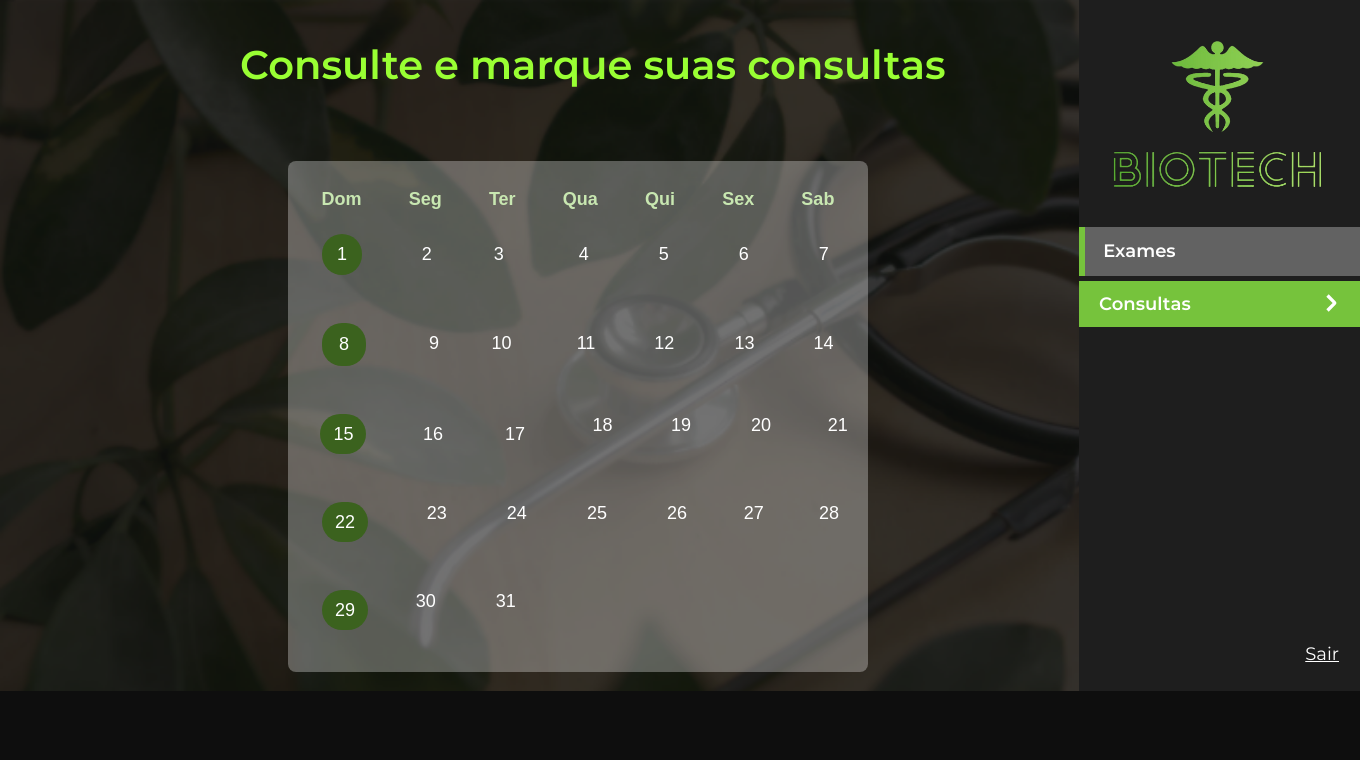
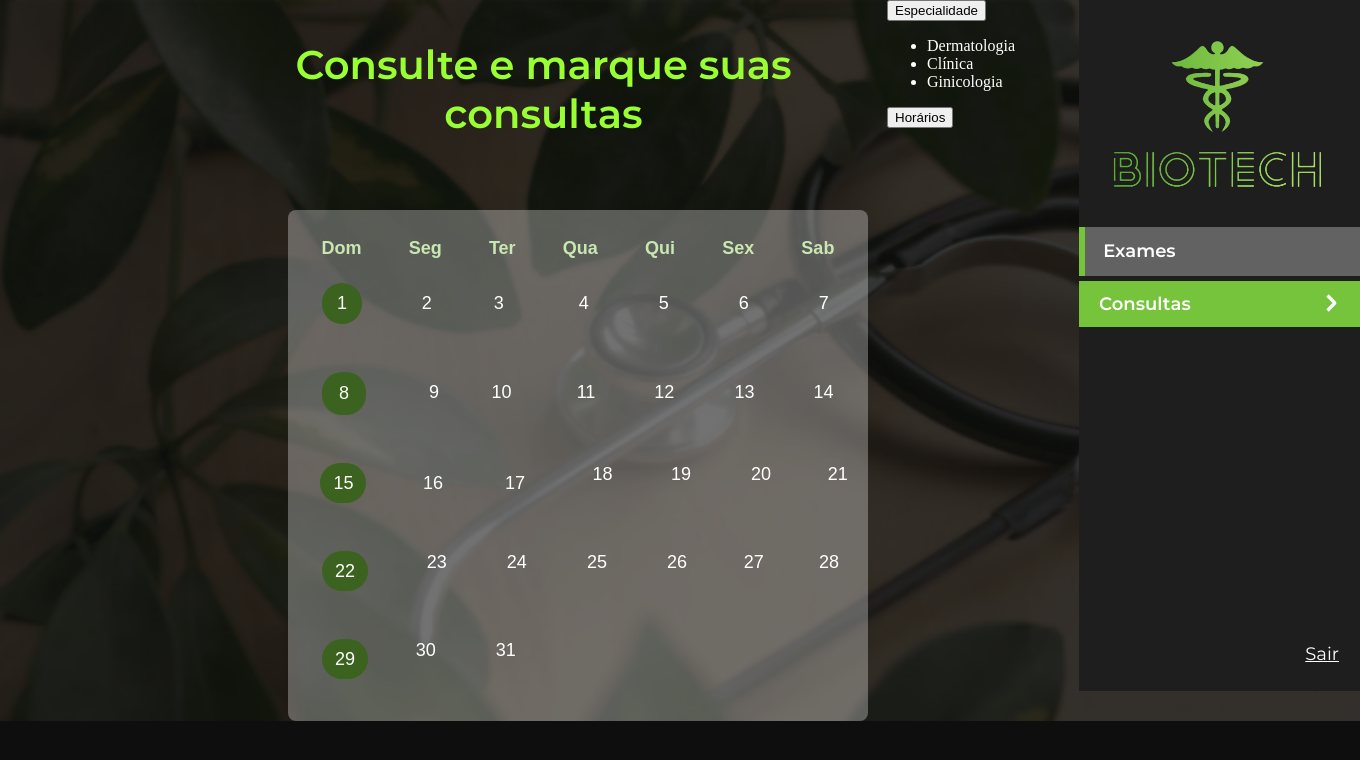
Before and after one commit to Isasouza00/Biotech, a Flask app: page /1/consultas in a window 1360 px wide. Shown: the top 760 px of the page. Run offline with Flask 3, Linux system fonts and the light colour scheme; parts of the project's set-up code (start-up, migrations or seed data) failed here and were passed over.

Commit message:
menu consultas

```diff
--- a/static/css/consultas.css
+++ b/static/css/consultas.css
@@ -286,6 +286,15 @@ body{
 
 
 
+.container_menu_consultas{
+    color:#fff;
+    text-decoration: none;
+}
+
+
+
+
+
 .menu_patient{
     justify-content: right;
 
--- a/templates/consultas.html
+++ b/templates/consultas.html
@@ -4,6 +4,7 @@
     <meta charset="UTF-8">
     <meta name="viewport" content="width=device-width, initial-scale=1.0">
     <link rel="stylesheet" href="../static/css/consultas.css">
+    <link rel="stylesheet" href="../static/assets/images/logo_bio.png" type="images">
     <title>Consulta_usuario</title>
 </head>
 <body>
@@ -58,6 +59,16 @@
             </div>
         </div>
 
+        <div class="container_menu_consultas">
+            <span class="especialidade"><button>Especialidade</button></span>
+            <ul class="especialidade_menu">
+                <li>Dermatologia</li>
+                <li>Clínica</li>
+                <li>Ginicologia</li>
+            </ul>
+            <div class="hora"><button>Horários</button></div>
+        </div>
+
         <div class="menu_patient">
             <div class="log_biotech"><img src="../static/assets/images/logo_biotech_small.png" alt=""></div>
 
```
Also changed, not shown: templates/menu_consultas.html (deleted, +0 -14 lines).
